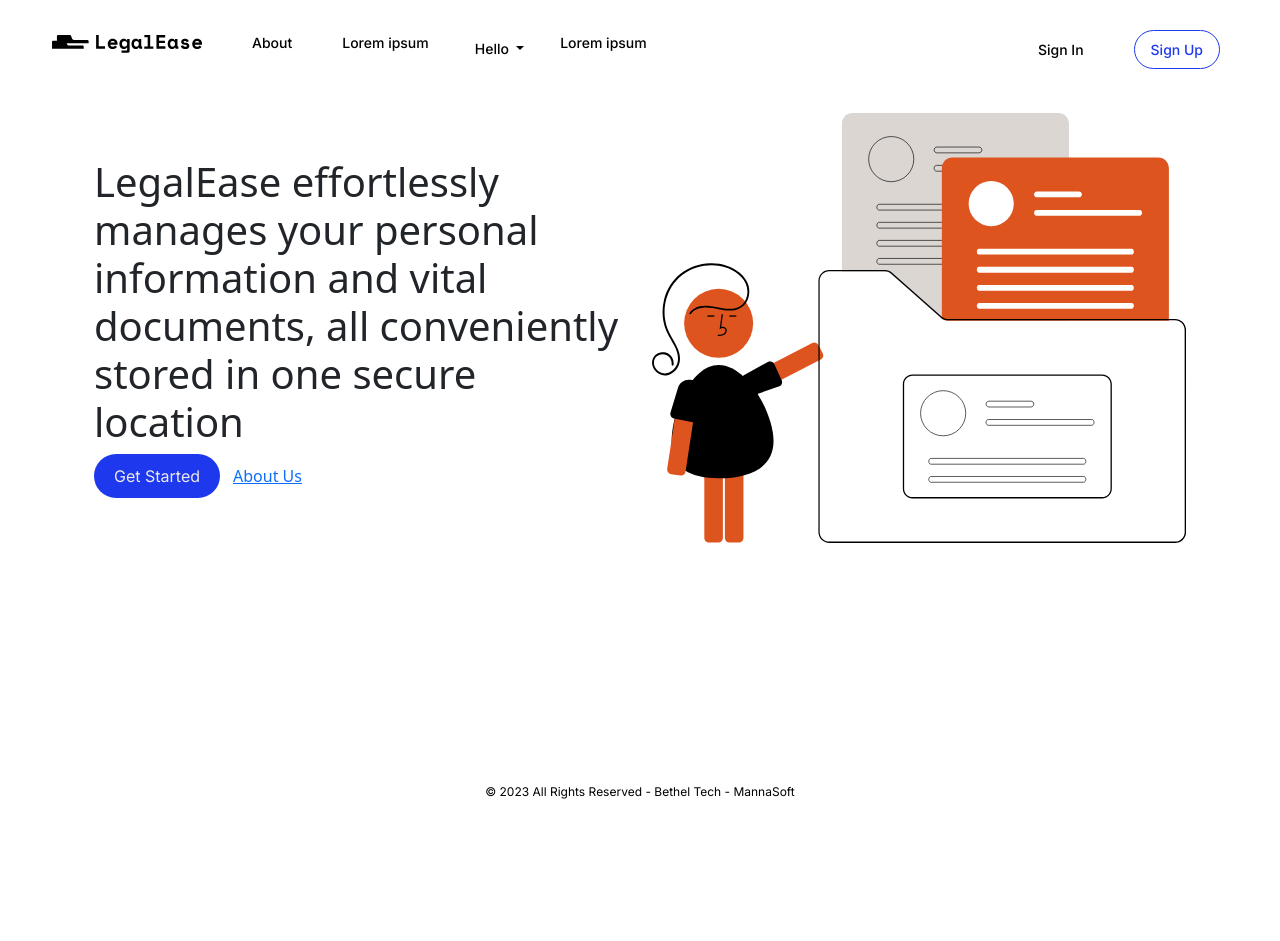
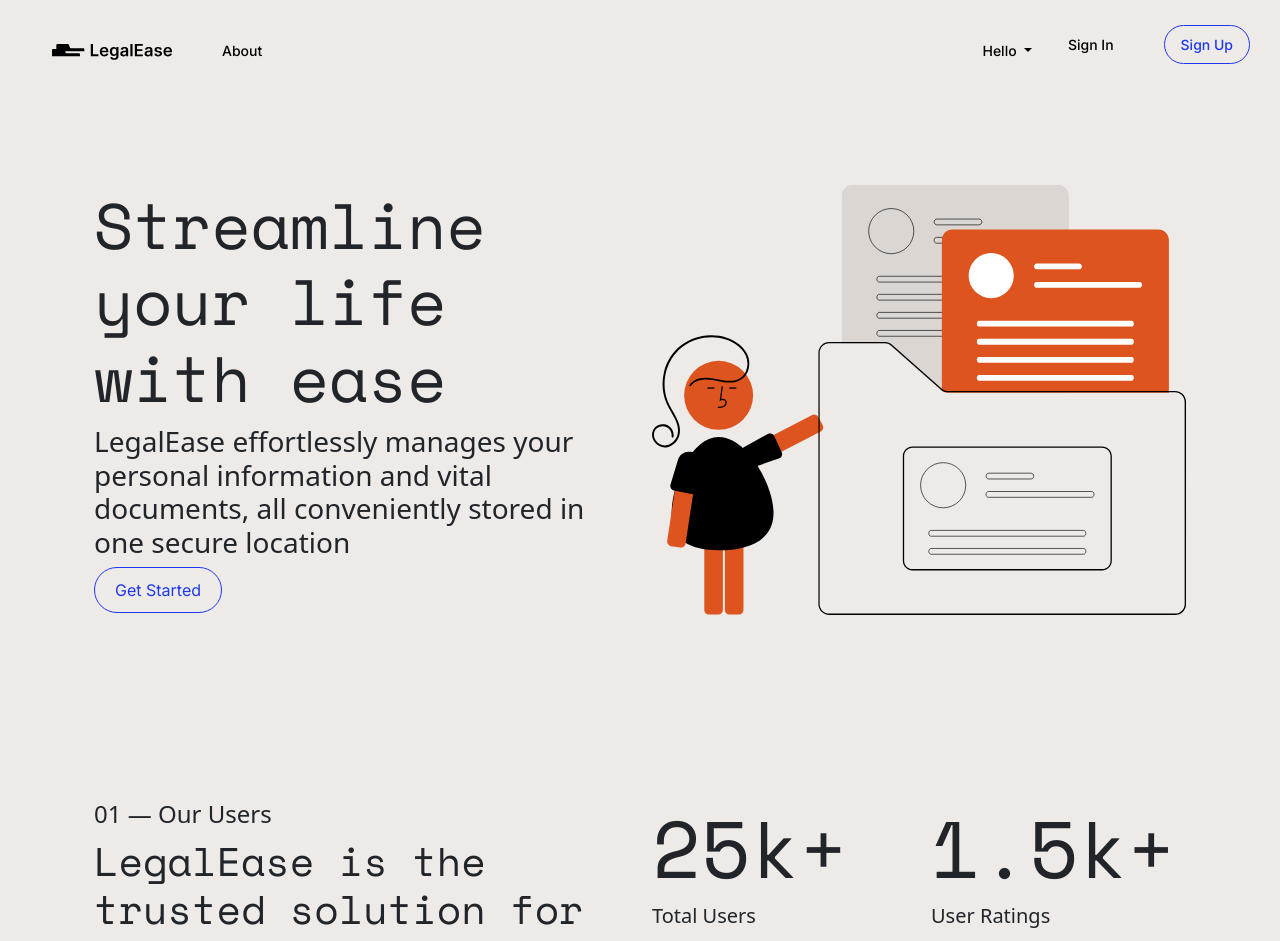
Before and after one commit to bethel-school-of-technology/team-mannasoft-frontend, a React (Create React App) app: page / in a window 1280 px wide. Shown: the top 941 px of the page. Before the commit the page ends 813 px from the top, so only its background shows below. Built offline with nearby package versions, Linux system fonts and the light colour scheme; no server answers.

Commit message:
added containers to Home.js and updated  Header.js with conditional rendering comments

```diff
--- a/package.json
+++ b/package.json
@@ -15,6 +15,7 @@
     "react-dom": "^18.2.0",
     "react-router-dom": "^6.11.1",
     "react-scripts": "5.0.1",
+    "react-scroll": "^1.8.9",
     "sequelize": "^6.31.1",
     "web-vitals": "^2.1.4"
   },
--- a/src/App.js
+++ b/src/App.js
@@ -12,14 +12,14 @@ import About from './components/About';
 import DisplayProfile from './components/DisplayProfile';
 import { UserProvider } from './contexts/UserProvider';
 import './styles/global.css'; // Import the App.css file
+import { Container } from 'react-bootstrap';
 
 function App() {
   return (
     <UserProvider>
-      <div>
       <BrowserRouter>
         <Header /> {/* Apply header class */}
-          <div className="container">
+        <Container>
           <Routes>
             <Route path="/" element={<Home />} />
             <Route path="/about" element={<About />} />
@@ -30,10 +30,9 @@ function App() {
             <Route path="/uploadfiles" element={<UploadFiles />} />
             <Route path="/viewallfiles" element={<ViewAllFiles />} />
           </Routes>
-          </div>
+        </Container>
         <Footer /> {/* Apply footer class */}
       </BrowserRouter>
-      </div>
     </UserProvider>
   );
 }
--- a/src/components/DisplayProfile.js
+++ b/src/components/DisplayProfile.js
@@ -14,38 +14,35 @@ const DisplayProfile = () => {
     lastName: '',
     email: '',
     phoneNumber: '',
-
   });
 
-
-  let { getUser, deleteUser } = useContext(UserContext)
+  let { getUser, deleteUser } = useContext(UserContext);
 
   useEffect(() => {
-
     async function fetch() {
       await getUser(userId).then((userId) => setUser(userId));
     }
     fetch();
-}, [getUser, userId ]);
+  }, [getUser, userId]);
 
   function handleDeleteUser(event) {
-    event.preventDefault()
+    event.preventDefault();
     deleteUser(user.userId).then(() => {
       navigate('/');
-    })
+    });
   }
 
   return (
     <div>
       <h2>My Profile</h2>
-          <hr />
+      <br />
       <h3>My Profile Information:</h3>
       <p>Username: {user.username}</p>
       <p>First Name: {user.firstName}</p>
       <p>Last Name: {user.lastName}</p>
       <p>Email: {user.email}</p>
       <p>Phone Number: {user.phoneNumber}</p>
-          <Link to='/editprofile'>Edit User</Link>
+      <Link to="/editprofile">Edit User</Link>
       <br />
       <button onClick={handleDeleteUser}>Delete User</button>
     </div>
--- a/src/components/Header.js
+++ b/src/components/Header.js
@@ -1,9 +1,8 @@
 import React, { useContext, useEffect, useState } from 'react';
-import { Link, useParams } from 'react-router-dom';
+import { Link, useParams, useNavigate } from 'react-router-dom';
 import { ReactComponent as LegaleaseLogo } from '../images/legaleaseLogo.svg';
 import NavDropdown from 'react-bootstrap/NavDropdown';
 import UserContext from '../contexts/UserContext';
-import { useNavigate } from 'react-router-dom';
 
 // const Header = () => {
 //   const { user } = useContext(UserContext);
@@ -80,7 +79,6 @@ const Header = () => {
     fetch();
   }, [getUser, userId]);
 
-
   return (
     <div className="nav">
       <ul>
@@ -92,16 +90,10 @@ const Header = () => {
         <li>
           <Link to="/about">About</Link>
         </li>
-        <li>
-          <Link to="/about">Lorem ipsum</Link>
-        </li>
-        {/* <li>
-            <Link to="/displayprofile">View Profile</Link>
-          </li> */}
-        {/* <li>
-            <Link to="/editprofile">Edit Profile</Link>
-          </li> */}
+      </ul>
 
+      <ul className="nav-right">
+        {/*  START render when user is SIGNED IN*/}
         <NavDropdown title={`Hello ${user.firstName}`} id="basic-nav-dropdown">
           <NavDropdown.Item href="/displayprofile">View Profile</NavDropdown.Item>
           <NavDropdown.Item href="/uploadfiles">Upload Files</NavDropdown.Item>
@@ -109,18 +101,9 @@ const Header = () => {
           <NavDropdown.Divider />
           <NavDropdown.Item onClick={handleSignOut}>Sign Out</NavDropdown.Item>
         </NavDropdown>
+        {/* END render when user is SIGNED IN*/}
 
-        <li>
-          <Link to="/about">Lorem ipsum</Link>
-        </li>
-        {/* <li>
-            <Link to="/uploadfiles">Upload Files</Link>
-          </li>
-          <li>
-            <Link to="/viewallfiles">View All Files</Link>
-          </li> */}
-      </ul>
-      <ul className="nav-right">
+        {/* START no render when user is SIGNED OUT */}
         <li>
           <Link to="/signin">Sign In</Link>
         </li>
@@ -129,6 +112,7 @@ const Header = () => {
             <span className="signup-link">Sign Up</span>
           </Link>
         </li>
+        {/* END no render when user is SIGNED OUT */}
       </ul>
     </div>
   );
--- a/src/components/Home.js
+++ b/src/components/Home.js
@@ -1,32 +1,53 @@
 import React from 'react';
 import '../styles/global.css';
 import { ReactComponent as FolderFiles } from '../images/folderFiles.svg';
-import { Button, Col, Container, Row } from 'react-bootstrap';
-import { Link } from 'react-router-dom';
+import { Col, Container, Row } from 'react-bootstrap';
+import Button from 'react-bootstrap/Button';
 
 function Home() {
   return (
-    <Container>
+    <>
+      <Container className="center-container">
         <Row className="center-align">
-        {/* <Col md={5}>
-          <h1 className="display-3">LegalEase</h1>
-          <h4 class="fw-normal">Effortlessly manage and safeguard your personal information and vital documents, all conveniently stored in one secure location</h4>
-          <Button>Get Started</Button>
-          <Button variant="link">About Us</Button>
-        </Col> */}
           <Col md={6}>
-          <h3 class="display-6">LegalEase effortlessly manages your personal information and vital documents, all conveniently stored in one secure location</h3>
-          <Button>Get Started</Button>
-          <Button variant="link">About Us</Button>
+            <h1 className="display-3">Streamline your life with ease</h1>
+            <h3>LegalEase effortlessly manages your personal information and vital documents, all conveniently stored in one secure location</h3>
+            <Button variant="secondary">Get Started</Button>
+            {/* <Button variant="link">About Us</Button> */}
           </Col>
-        {/* <Col md={7}>
-          <FolderFiles className="folderFiles-svg" />
-        </Col> */}
           <Col md={6}>
             <FolderFiles className="folderFiles-svg" />
           </Col>
         </Row>
       </Container>
+      <Container>
+        <Row>
+          <Col md={6}>
+            <h4>01 — Our Users</h4>
+            <h2 className="display-6">LegalEase is the trusted solution for individuals and businesses</h2>
+          </Col>
+          <Col md={3}>
+            <h1 className="display-1">25k+</h1>
+            <h5>Total Users</h5>
+          </Col>
+          <Col md={3}>
+            <h1 className="display-1">1.5k+</h1>
+            <h5>User Ratings</h5>
+          </Col>
+        </Row>
+      </Container>
+      <Container>
+        <Row>
+          <Col md={6}>
+            <h4>02 — Our Services</h4>
+            <p>LegalEase</p>
+          </Col>
+          <Col md={6}>
+            <FolderFiles className="folderFiles-svg" />
+          </Col>
+        </Row>
+      </Container>
+    </>
   );
 }
 
--- a/src/styles/global.css
+++ b/src/styles/global.css
@@ -3,22 +3,34 @@
   box-sizing: border-box;
   margin: 0;
   padding: 0;
+  background-color: var(--neutral-color);
 }
 
 /* Set up colors */
 :root {
-  --primary-color: #b2bbda; /* Blue */
-  --neutral-color: #edeae8; /* Neutral */
+  /* --background-color: #c0c0c0; */
+  --neutral-color: #edeae8;
   --accent-color: #1d38ed;
   --text-color: #000;
+  --stroke-width: 1px;
 }
 
 /* Global styles */
 
 .container {
-  min-height: calc(100vh - 142px);
+  min-height: calc(100vh - 100px);
+  /* min-height: 100vh; */
+  /* min-height: 100vh; */
   display: flex;
   flex-direction: column;
+  padding-bottom: 100px;
+}
+
+.center-container {
+  display: flex;
+  /* justify-content: center;
+  align-items: center; */
+  height: calc(100vh - 100px); /* Adjust the height as needed */
 }
 
 /* Typography */
@@ -39,17 +51,21 @@ h2 {
   font-variant-ligatures: no-common-ligatures;
 }
 
+h3,
+h4 {
+  font-weight: normal !important;
+}
+
 p,
 ul,
 a {
-  font-family: 'Inter', sans-serif;
-  color: var(--text-color);
-  line-height: 1.5;
+  font-family: 'Inter', sans-serif !important;
+  line-height: 1.5 !important;
 }
 
 /* Buttons */
 
-.custom-button {
+/* .custom-button {
   display: inline-block;
   padding: 10px 20px;
   background-color: var(--accent-color);
@@ -59,7 +75,7 @@ a {
   transition: background-color 0.3s ease;
   font-size: 16px;
   border: none;
-}
+} */
 
 .btn-primary {
   display: inline-block !important;
@@ -67,7 +83,7 @@ a {
   background-color: var(--accent-color) !important;
   color: var(--neutral-color) !important;
   text-decoration: none !important;
-  border-radius: 100px !important;
+  border-radius: 1000px !important;
   transition: background-color 0.3s ease !important;
   font-size: 16px !important;
   border: none !important;
@@ -77,12 +93,27 @@ a {
 .btn-primary:hover {
   background-color: #556af1 !important;
   color: var(--neutral-color) !important;
-
   transition: background-color 0.3s ease !important;
 }
 
-.custom-button:hover {
-  background-color: #0056b3; /* Darker shade of blue */
+.btn-secondary {
+  display: inline-block !important;
+  padding: 10px 20px !important;
+  background-color: var(--neutral-color) !important;
+  color: var(--accent-color) !important;
+  text-decoration: none !important;
+  border: var(--stroke-width) solid var(--accent-color) !important;
+  border-radius: 1000px !important;
+  transition: background-color 0.3s ease !important;
+  font-size: 16px !important;
+  font-family: 'Inter', sans-serif !important;
+}
+
+.btn-secondary:hover {
+  background-color: var(--accent-color) !important;
+  transition: background-color 0.3s ease !important;
+  border: var(--stroke-width) solid var(--accent-color) !important;
+  color: var(--neutral-color) !important;
 }
 
 /* Forms */
@@ -105,7 +136,7 @@ input[type='tel'],
 textarea {
   width: 50%;
   padding: 10px;
-  border: 1px solid var(--accent-color);
+  border: var(--stroke-width) solid var(--accent-color);
   border-radius: 4px;
   margin-bottom: 10px;
   font-size: 16px;
@@ -140,7 +171,7 @@ textarea {
 
 /* Nav Bar */
 .logo {
-  width: 150px;
+  width: 120px;
   /* transition: fill 0.3s ease; */
   fill: var(--text-color);
 }
@@ -155,23 +186,27 @@ textarea {
 } */
 
 .nav {
-  padding: 30px;
+  height: 100px;
+  /* padding: 30px; */
   width: 100%;
   display: flex;
-  justify-content: space-between; /* Align items to the left and right */
+  justify-content: space-between;
   align-items: center;
+  /* background-color: red; */
 }
 
 .nav ul {
   display: flex;
-  justify-content: flex-start; /* Align items to the left */
   list-style: none;
+  margin: 0;
+  padding: 30;
 }
 
 .nav-right {
   display: flex;
-  justify-content: flex-end; /* Align items to the right */
   list-style: none;
+  margin: 0;
+  padding: 0;
 }
 
 .nav li {
@@ -193,7 +228,7 @@ textarea {
 .nav-signup {
   padding: 10px 16px;
   border-radius: 100px;
-  border: 1px solid var(--accent-color);
+  border: var(--stroke-width) solid var(--accent-color);
   transition: background-color 0.3s ease;
 }
 
@@ -204,15 +239,18 @@ textarea {
 .nav-signup:hover {
   background-color: var(--accent-color);
   transition: background-color 0.3s ease;
-  border: 1px solid var(--accent-color);
+  border: var(--stroke-width) solid var(--accent-color);
 }
 
 .nav-signup:hover .signup-link {
   color: var(--neutral-color);
+  background-color: var(--accent-color);
+  transition: background-color 0.3s ease;
 }
 
 .center-align {
   display: flex;
   justify-content: center;
   align-items: center;
+  height: 100%;
 }
```
Also changed, not shown: public/index.html (+2 -8 lines), src/components/ViewAllFiles.js (+5 -3 lines), src/images/legaleaseLogo.svg, 1 other file (tests, documents, lock files or other folders). Lines whose indentation alone changed are shown as unchanged.
